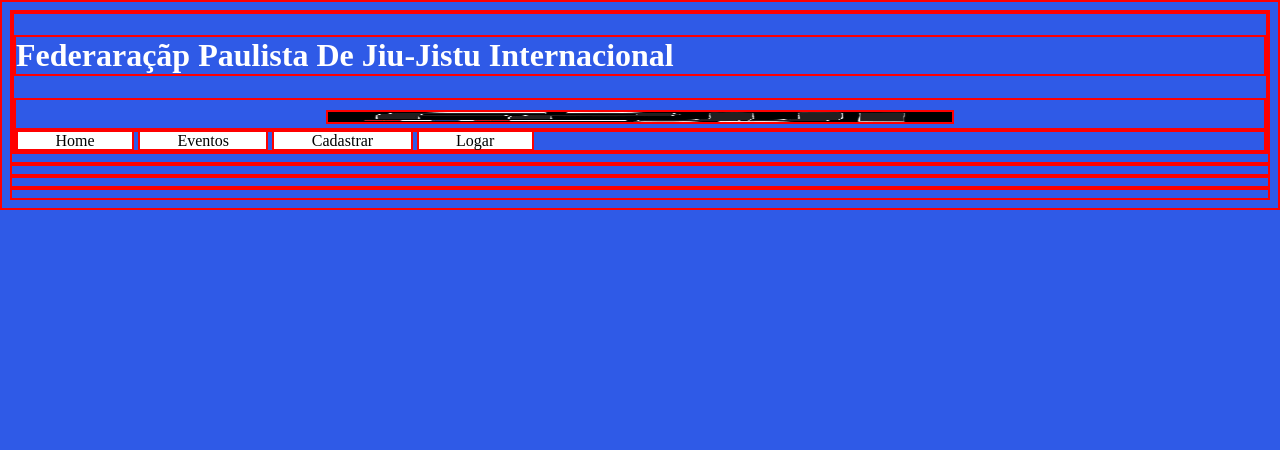
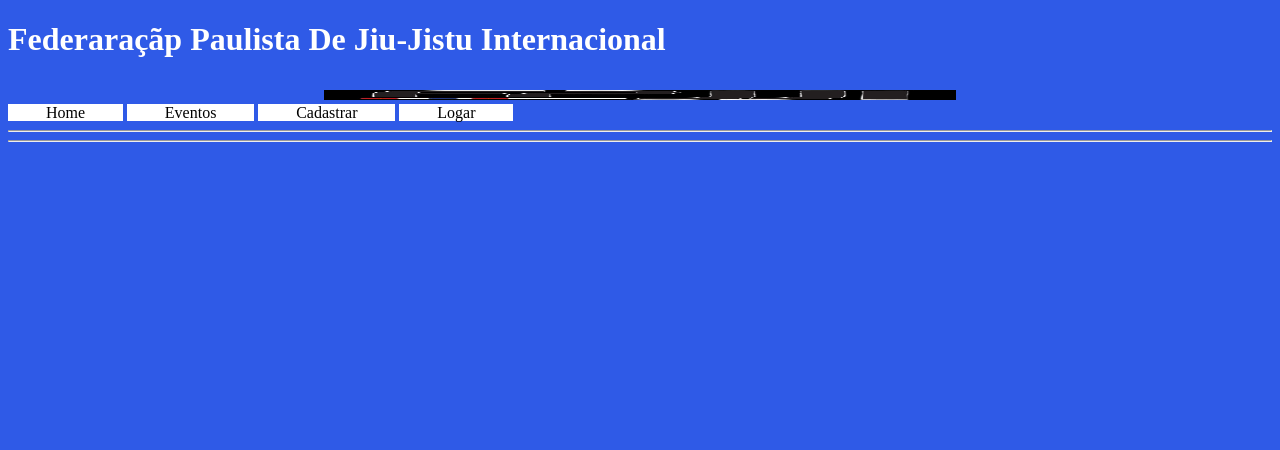
Before and after one commit to derickWilson/compete_ai, a PHP site: page / in a window 1280 px wide. Shown: the top 450 px of the page. Run offline with PHP 8.4, Linux system fonts and the light colour scheme.

Commit message:
tirando bordas

```diff
--- a/style.css
+++ b/style.css
@@ -1,9 +1,7 @@
-*{
-    border: 2px solid red;
-}
 body{
     background-color: rgb(47, 90, 231);
 }
+
 div, h2, h3{
     background-color: aliceblue;
 }
```
